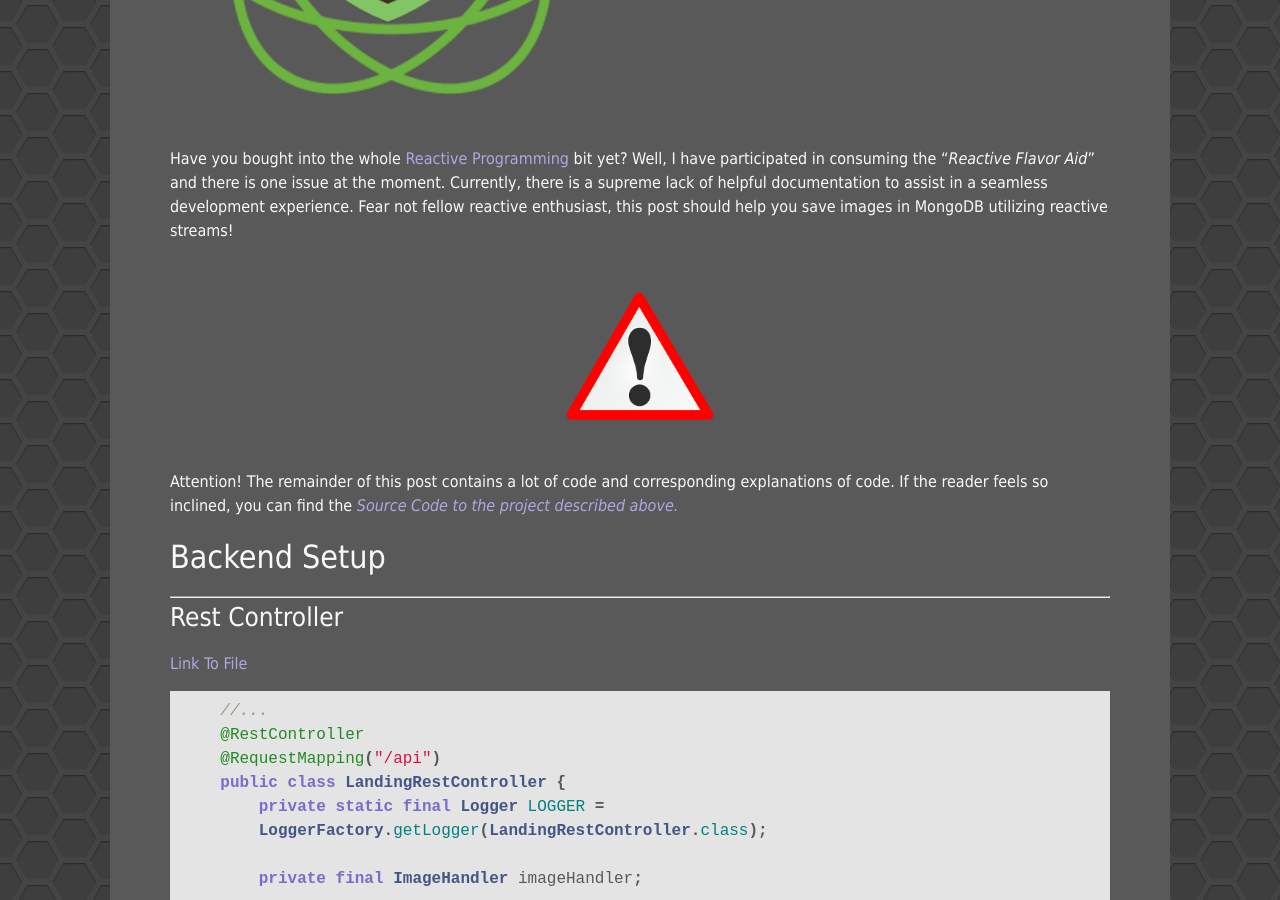
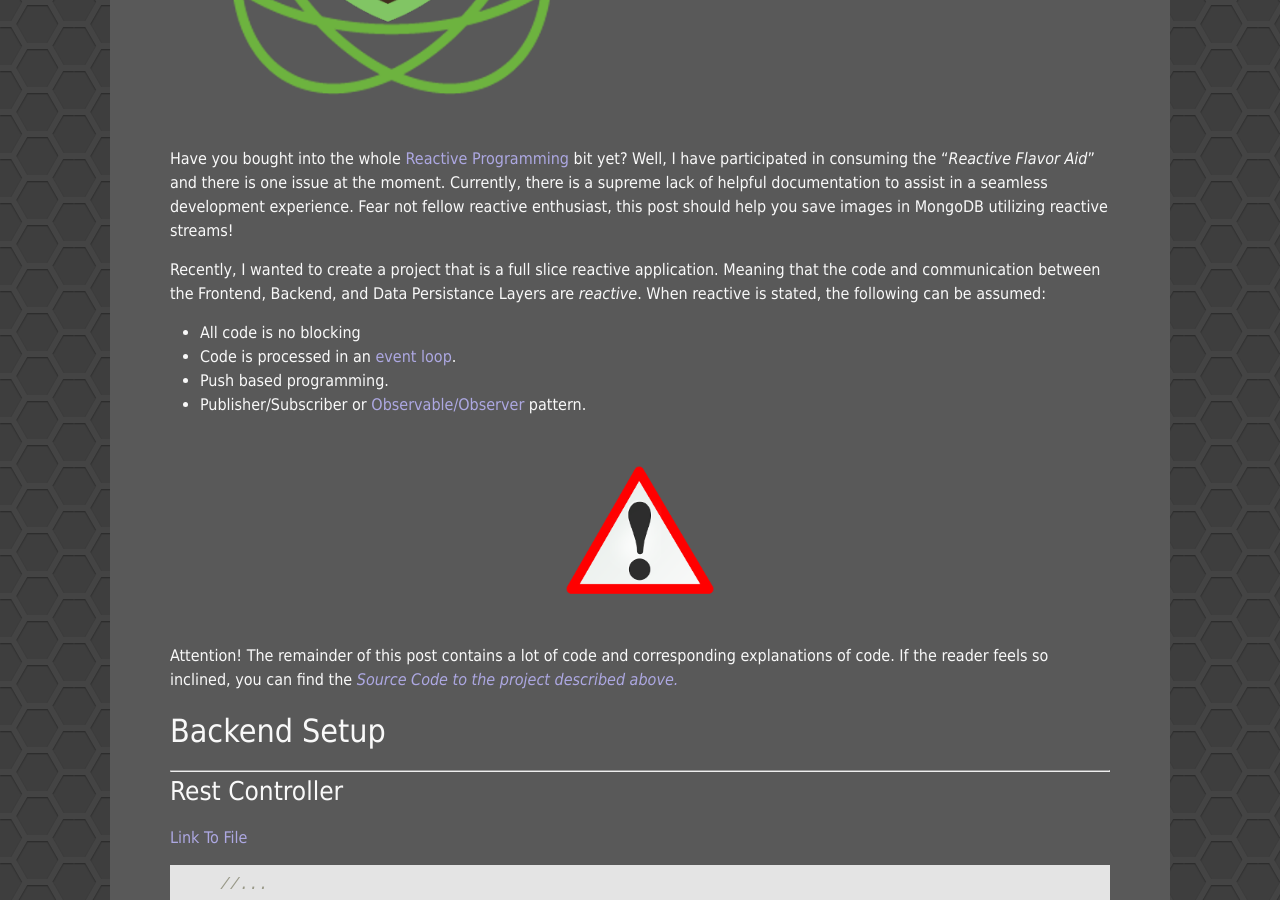
Before and after one commit to Unthrottled/blog, a Jekyll site: the page built from _posts/2017-12-14-Reactive-Mongo-Image-Persistence.md, in a window 1280 px wide and 900 px high, scrolled down 570 px. Built offline with Jekyll 4.4.1, drawn with Linux system fonts in a browser that asks for light colours.

Commit message:
Definitions

```diff
--- a/_posts/2017-12-14-Reactive-Mongo-Image-Persistence.md
+++ b/_posts/2017-12-14-Reactive-Mongo-Image-Persistence.md
@@ -9,6 +9,14 @@ Well, I have participated in consuming the "_Reactive Flavor Aid_" and there is
 Currently, there is a supreme lack of helpful documentation to assist in a seamless development experience.
 Fear not fellow reactive enthusiast, this post should help you save images in MongoDB utilizing reactive streams!
 
+Recently, I wanted to create a project that is a full slice reactive application.
+Meaning that the code and communication between the Frontend, Backend, and Data Persistance Layers are _reactive_.
+When reactive is stated, the following can be assumed:
+
+- All code is no blocking
+- Code is processed in an [event loop](http://vertx.io/docs/guide-for-java-devs/#_core_vert_x_concepts).
+- Push based programming.
+- Publisher/Subscriber or [Observable/Observer](http://reactivex.io/intro.html) pattern.
 
 ![Warning]({{site.imageDir}}mongo_images/trigger warnings.png)
 
```
